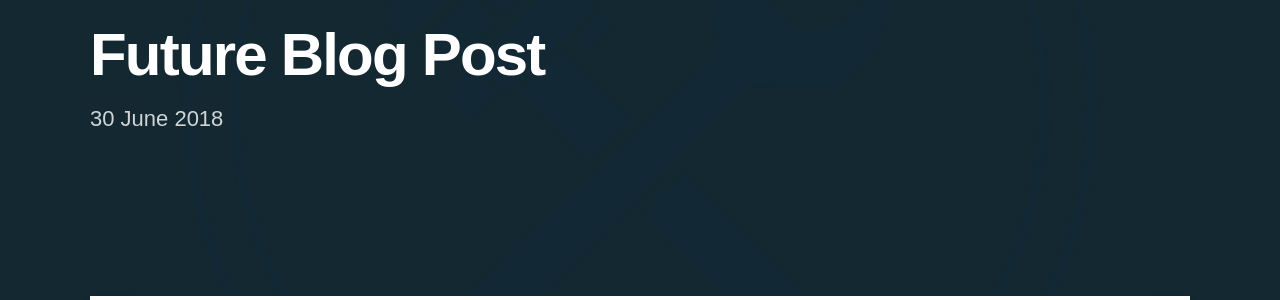
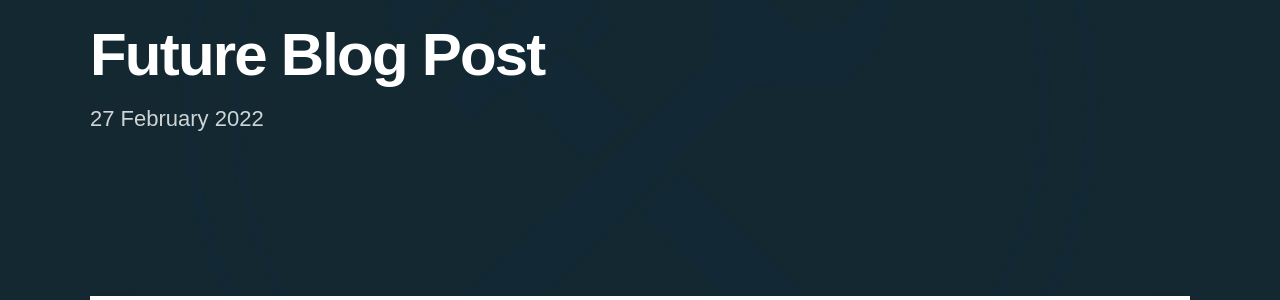
Before and after one commit to jcsodenkamp/jcsodenkamp.github.io, a Jekyll site: the page built from _posts/2018-06-30-demo-post.md, in a window 1280 px wide. Shown: the part 236-536 px from the top of the page. Built offline with Jekyll 4.4.1, drawn with Linux system fonts in a browser that asks for light colours; nearby versions of some CDN libraries; some web fonts are replaced.

Commit message:
Update 2018-06-30-demo-post.md

```diff
--- a/_posts/2018-06-30-demo-post.md
+++ b/_posts/2018-06-30-demo-post.md
@@ -1,7 +1,7 @@
 ---
 title: 'Future Blog Post'
 subtitle: 'Under Construction'
-date: 2018-06-30 00:00:00
+date: 2022-02-27 00:00:00
 description: This page will show links to a my blog.
 featured_image: '/images/demo/Under-C.png'
 ---
```
